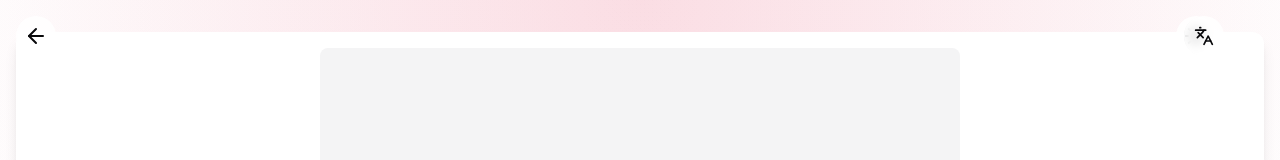
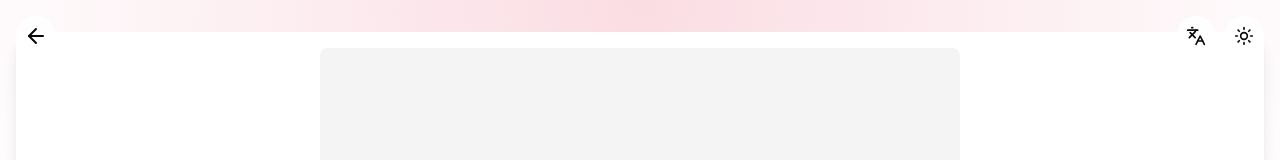
Before and after one commit to anasokaa/moodflix, a Next.js app: page / in a window 1280 px wide. Both pictures are taken after a click on the button "Let's Roll! 🎬". Shown: the top 160 px of the page. Built offline with nearby package versions, Linux system fonts and the light colour scheme.

Commit message:
Fix: Improve visibility and positioning of language selector and theme toggle

```diff
--- a/app/client-page.tsx
+++ b/app/client-page.tsx
@@ -137,6 +137,11 @@ export default function ClientPage({ onBack }: ClientPageProps) {
   return (
     <AnimatePresence mode="wait">
       <div className="relative min-h-screen w-full">
+        <div className="fixed top-4 right-4 flex items-center gap-2 z-50">
+          <LanguageSelector />
+          <ThemeToggle />
+        </div>
+
         <Button
           variant="ghost"
           size="icon"
@@ -145,9 +150,6 @@ export default function ClientPage({ onBack }: ClientPageProps) {
         >
           <ArrowLeft className="h-6 w-6" />
         </Button>
-
-        <ThemeToggle />
-        <LanguageSelector />
 
         <Confetti trigger={showConfetti} />
 
--- a/components/language-selector.tsx
+++ b/components/language-selector.tsx
@@ -22,18 +22,18 @@ export function LanguageSelector() {
         <Button
           variant="ghost"
           size="icon"
-          className="fixed top-4 right-14 z-50 rounded-full bg-background/80 backdrop-blur-sm"
+          className="rounded-full bg-background/80 backdrop-blur-sm hover:bg-background/90"
         >
           <Languages className="h-5 w-5" />
           <span className="sr-only">{t('language.select')}</span>
         </Button>
       </DropdownMenuTrigger>
-      <DropdownMenuContent align="end">
+      <DropdownMenuContent align="end" className="bg-background/95 backdrop-blur-sm">
         {languages.map((lang) => (
           <DropdownMenuItem
             key={lang}
             onClick={() => setLanguage(lang)}
-            className={currentLanguage === lang ? 'bg-accent' : ''}
+            className={`${currentLanguage === lang ? 'bg-primary/20' : ''} cursor-pointer hover:bg-primary/10`}
           >
             {t(`language.${lang}`)}
           </DropdownMenuItem>
--- a/components/theme-toggle.tsx
+++ b/components/theme-toggle.tsx
@@ -1,3 +1,6 @@
+'use client'
+
+import * as React from 'react'
 import { Moon, Sun } from "lucide-react"
 import { useTheme } from "next-themes"
 import { Button } from "@/components/ui/button"
@@ -9,11 +12,11 @@ export function ThemeToggle() {
     <Button
       variant="ghost"
       size="icon"
+      className="rounded-full bg-background/80 backdrop-blur-sm hover:bg-background/90"
       onClick={() => setTheme(theme === "light" ? "dark" : "light")}
-      className="fixed top-4 right-16 z-50 rounded-full bg-background/80 backdrop-blur-sm"
     >
-      <Sun className="h-[1.5rem] w-[1.5rem] rotate-0 scale-100 transition-all dark:-rotate-90 dark:scale-0" />
-      <Moon className="absolute h-[1.5rem] w-[1.5rem] rotate-90 scale-0 transition-all dark:rotate-0 dark:scale-100" />
+      <Sun className="h-5 w-5 rotate-0 scale-100 transition-transform dark:-rotate-90 dark:scale-0" />
+      <Moon className="absolute h-5 w-5 rotate-90 scale-0 transition-transform dark:rotate-0 dark:scale-100" />
       <span className="sr-only">Toggle theme</span>
     </Button>
   )
```
